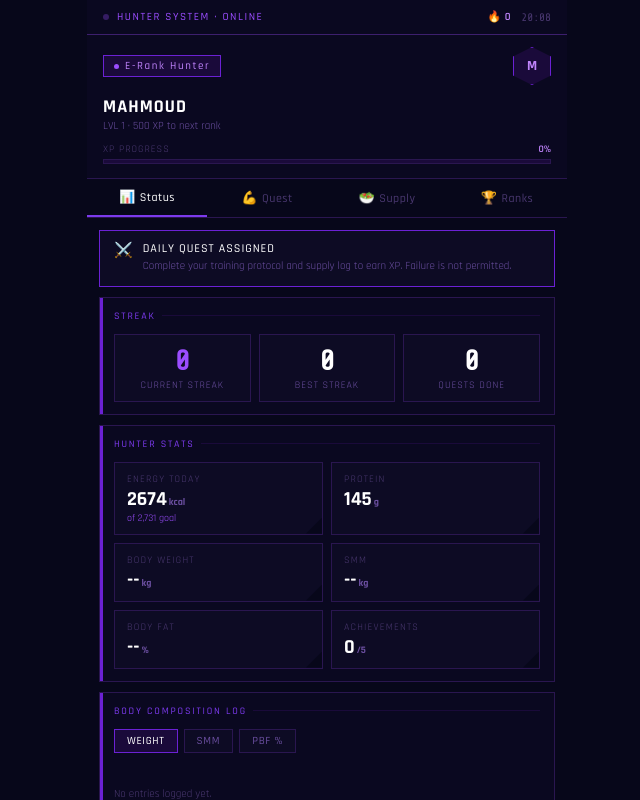
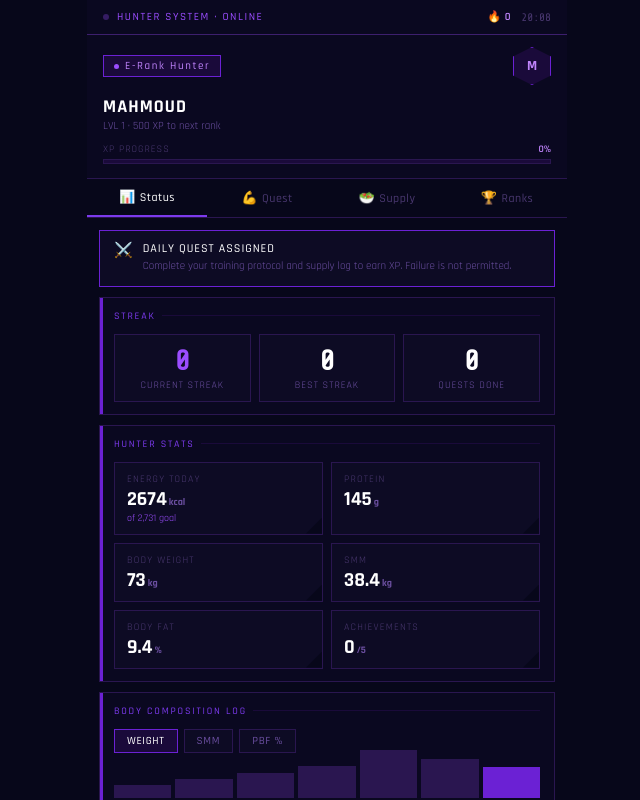
Before and after one commit to itslitoo/hunter-system, a plain HTML site: page index.html in a window 1280 px wide. Shown: the whole page, without its empty margins (313-953 px from the left). Drawn offline with nearby package versions, Linux system fonts and the light colour scheme.

Commit message:
Update index.html

```diff
--- a/index.html
+++ b/index.html
@@ -563,7 +563,16 @@ let state = JSON.parse(localStorage.getItem('hunter_state') || 'null') || {
   },
   activeDay: 'Mon',
   waterCups: 0,
-  bodyWeightLog: [],
+  bodyWeightLog: [
+    {date:'25/06/2021', kg:68.4, smm:37.2, pbf:6.0},
+    {date:'06/07/2025', kg:69.3, smm:37.7, pbf:5.9},
+    {date:'21/07/2025', kg:70.5, smm:38.2, pbf:6.2},
+    {date:'13/08/2025', kg:71.9, smm:38.4, pbf:7.4},
+    {date:'27/09/2025', kg:73.3, smm:39.1, pbf:8.0},
+    {date:'07/12/2025', kg:76.6, smm:39.2, pbf:11.7},
+    {date:'25/01/2026', kg:74.7, smm:39.0, pbf:10.6},
+    {date:'01/04/2026', kg:73.0, smm:38.4, pbf:9.4},
+  ],
   achievements: [],
   streak: 0,
   bestStreak: 0,
@@ -1273,6 +1282,22 @@ function getMealPlan() {
 }
 
 const DIET_VERSION = 2;
+const BW_VERSION = 1;
+if(!state.bwVersion || state.bwVersion < BW_VERSION) {
+  state.bodyWeightLog = [
+    {date:'25/06/2021', kg:68.4, smm:37.2, pbf:6.0},
+    {date:'06/07/2025', kg:69.3, smm:37.7, pbf:5.9},
+    {date:'21/07/2025', kg:70.5, smm:38.2, pbf:6.2},
+    {date:'13/08/2025', kg:71.9, smm:38.4, pbf:7.4},
+    {date:'27/09/2025', kg:73.3, smm:39.1, pbf:8.0},
+    {date:'07/12/2025', kg:76.6, smm:39.2, pbf:11.7},
+    {date:'25/01/2026', kg:74.7, smm:39.0, pbf:10.6},
+    {date:'01/04/2026', kg:73.0, smm:38.4, pbf:9.4},
+  ];
+  state.bwVersion = BW_VERSION;
+  save();
+  console.log('Body composition history loaded');
+}
 if(!state.dietVersion || state.dietVersion < DIET_VERSION) {
   const plan = getMealPlan();
   ['Mon','Tue','Wed','Thu','Fri','Sat','Sun'].forEach(day => {
```
